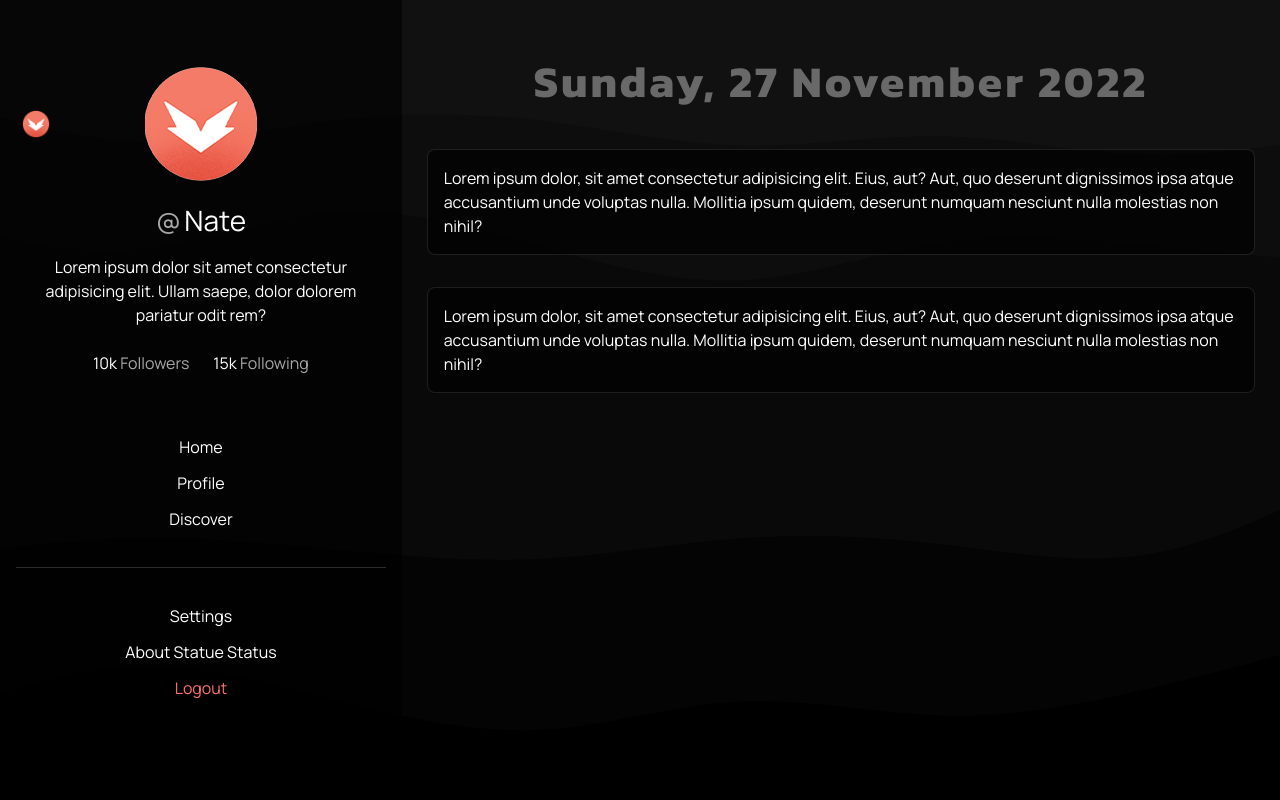
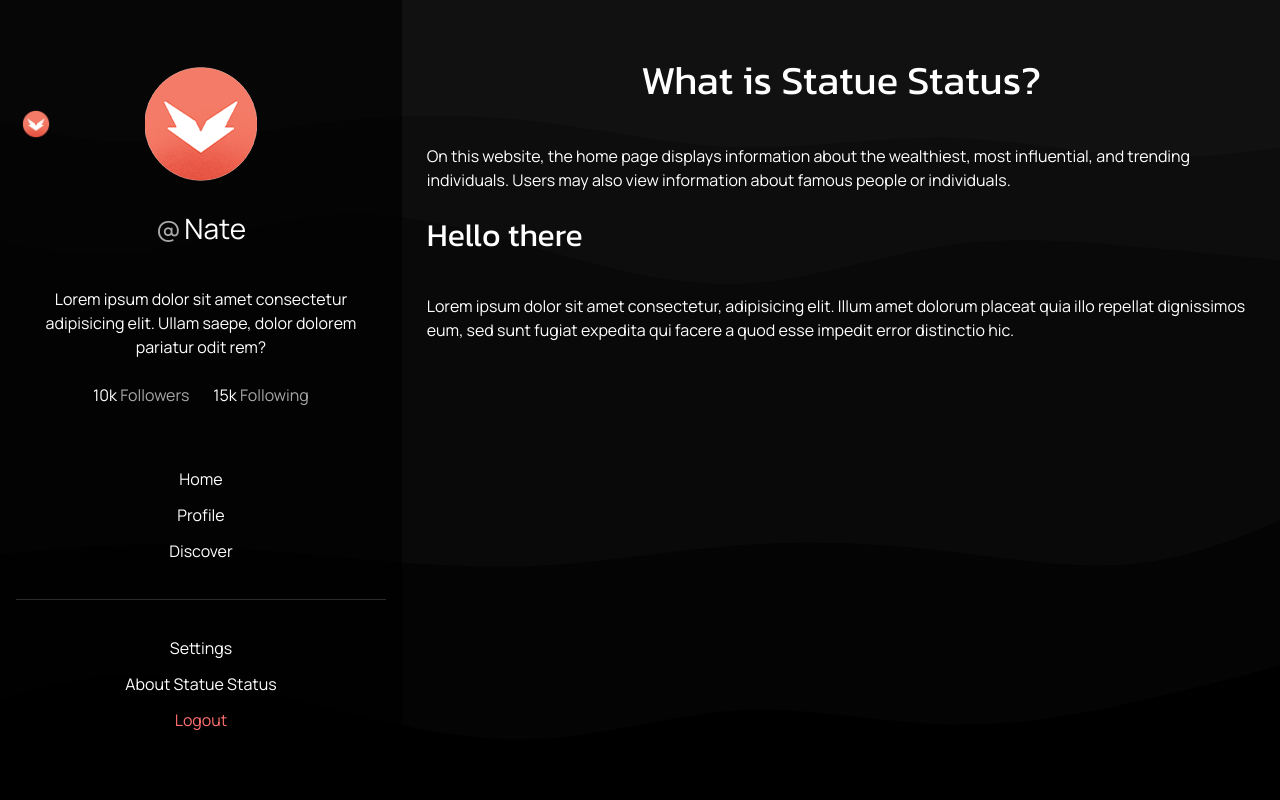
Before and after one commit to TDG-Org/Statue-Status, a React (Create React App) app in the folder client/: page /about in a window 1280 px wide. Shown: the top 800 px of the page. Built offline with nearby package versions, Linux system fonts and the light colour scheme.

Commit message:
changes to main sass file

```diff
--- a/client/src/pages/About/AboutPage.jsx
+++ b/client/src/pages/About/AboutPage.jsx
@@ -6,7 +6,16 @@
 const AboutPage = () => {
   return (
     <div className="AboutPage page">
-      AboutPage
+
+      <h1>What is Statue Status?</h1>
+
+      <p>
+      On this website, the home page displays information about the wealthiest, most influential, and trending individuals. Users may also view information about famous people or individuals.
+      </p>
+
+      <h2>Hello there</h2>
+
+      <p>Lorem ipsum dolor sit amet consectetur, adipisicing elit. Illum amet dolorum placeat quia illo repellat dignissimos eum, sed sunt fugiat expedita qui facere a quod esse impedit error distinctio hic.</p>
     </div>
   );
 };
--- a/client/src/pages/About/AboutPage.scss
+++ b/client/src/pages/About/AboutPage.scss
@@ -0,0 +1,5 @@
+// About Page SASS file
+
+.AboutPage h1 {
+  text-align: center;
+}
--- a/client/src/pages/Statue-Status.jsx
+++ b/client/src/pages/Statue-Status.jsx
@@ -20,7 +20,7 @@
 
 const StatueStatus = () => {
 
-  const [currentPage, setCurrentPage] = useState("Home");
+  const [currentPage, setCurrentPage] = useState("About");
 
   // check which page the user is currently on
   const renderPage = () => {
--- a/client/src/sass/main.scss
+++ b/client/src/sass/main.scss
@@ -49,6 +49,18 @@
 h1, h2, h3, h4, h5, h6 {
   font-family: 'Kanit', sans-serif;
   color: $light-clr;
+  margin: 1.5rem 0 2.5rem 0 !important;
+  font-weight: bold;
+
+}
+h1 {
+  font-size: 2.75rem;
+}
+h2 {
+  font-size: 2rem;
+}
+h3 {
+  font-size: 1.3rem;
 }
 
 p, span, em, li, a, i, div {
```
